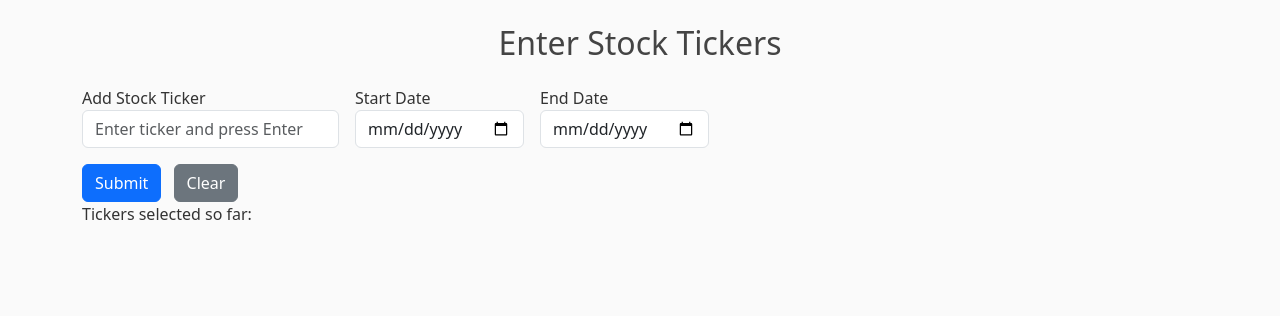
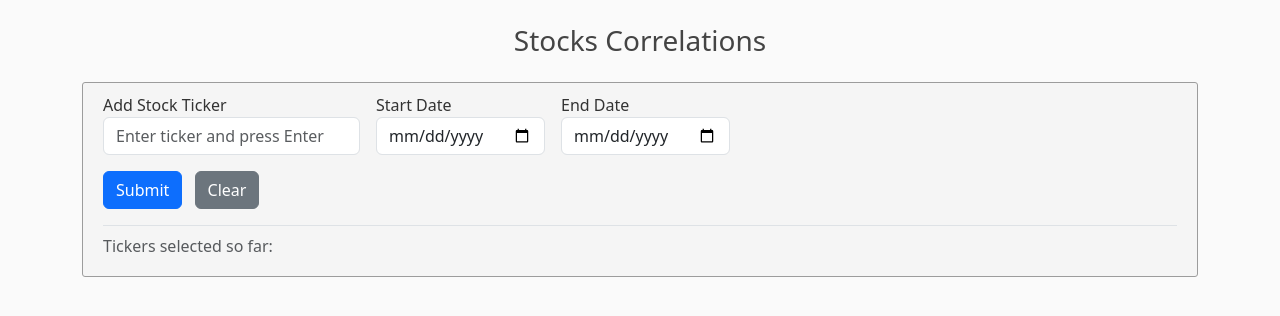
Before and after one commit to mmarach/stock-correlations, a Flask app: page / in a window 1280 px wide. Shown: the top 316 px of the page. Run offline with Flask 3, Linux system fonts and the light colour scheme.

Commit message:
Added correlation matrix styling

```diff
--- a/data/correlations.py
+++ b/data/correlations.py
@@ -29,6 +29,8 @@ def calculate_correlations(stock_prices: pd.DataFrame) -> pd.DataFrame:
 def get_correlation_matrix(stocks: list[str], start_dt: date, end_dt: date, price_type: PriceType) -> pd.DataFrame:
     stock_prices = get_stock_prices(stocks, start_dt, end_dt, PriceType.CLOSE)
     corr_matrix = calculate_correlations(stock_prices)
+
+    corr_matrix.index.name = None
     return corr_matrix
 
 
--- a/forms.py
+++ b/forms.py
@@ -1,6 +1,6 @@
 from flask_wtf import FlaskForm
 from wtforms import StringField, HiddenField, SubmitField, DateField
-from wtforms.validators import DataRequired
+from wtforms.validators import DataRequired, ValidationError
 
 
 class TickerForm(FlaskForm):
@@ -9,3 +9,7 @@ class TickerForm(FlaskForm):
     tickerInput = StringField(label='Add Stock Ticker')
     tickers = HiddenField(validators=[DataRequired()])  # Hidden field to store all tickers
     submit = SubmitField(label='Submit')
+
+    def validate_end_date(self, filed):
+        if filed.data <= self.start_date.data:
+            raise ValidationError('Finish date must more or equal start date.')
--- a/static/main.css
+++ b/static/main.css
@@ -8,19 +8,17 @@ h1, h2, h3, h4, h5, h6 {
   color: #444444;
 }
 
-table.data {
-    width: 50%;
-    border-collapse: collapse;
-    margin-top: 10px;
-}
-
-table {
-    width: 50%;
-    border-collapse: collapse;
-    margin-top: 10px;
+.controls-section {
+  background: #f5f5f5;
+  padding: 10px 20px;
+  border: 1px solid #9c9c9c;
+  border-radius: 3px;
+  margin-bottom: 20px;
 }
 
 .corr-table {
+    margin-top: 10px;
+    width: 50%;
     font-size: 11pt;
     font-family: Arial;
     border-collapse: collapse;
@@ -28,7 +26,7 @@ table {
 }
 
 .corr-table td, th {
-    border: 1px solid black;
+    border: 1px solid #9c9c9c;
     padding: 5px;
     text-align: center; /* Center align text */
     white-space: nowrap; /* Prevent text wrapping */
@@ -36,7 +34,18 @@ table {
 }
 
 .corr-table tr:nth-child(even) {
-    background: #E0E0E0;
+    background: #f5f5f5;
+}
+
+.corr-table th {
+    background-color: #d9dddc; /* Light blue color */
+    color: #48494b;
+}
+
+/* Light blue background for the entire first column */
+.corr-table th:first-child {
+    background-color: #d9dddc; /* Light blue color */
+    color: #48494b;
 }
 
 .corr-table tr:hover {
--- a/templates/index.html
+++ b/templates/index.html
@@ -11,32 +11,37 @@
 </head>
 <body class="container mt-4">
 
-    <h2 class="text-center mb-4">Enter Stock Tickers</h2>
-
+    <h3 class="text-center mb-4">Stocks Correlations</h3>
+    <div class="controls-section">
         <form id="tickerForm" method="post" action="{{ url_for('submit') }}">
             {{ form.hidden_tag() }}  <!-- CSRF Token and hidden fields -->
-
-        <div class="d-flex flex-wrap align-items-end gap-3">
-            <div class="w-auto">
+            <fieldset class="d-flex flex-wrap align-items-end gap-3">
+                <div class="form-group w-auto">
                     {{ form.tickerInput.label(class="form-control-label") }}
                     {{ form.tickerInput(class_="form-control", id="tickerInput", placeholder="Enter ticker and press Enter") }}
                 </div>
-            <div>
+                <div class="form-group">
                     {{ form.start_date.label(class="form-control-label") }}
                     {{ form.start_date(class_="form-control") }}
                 </div>
-            <div>
+                <div class="form-group">
                     {{ form.end_date.label(class="form-control-label") }}
                     {{ form.end_date(class_="form-control") }}
                 </div>
-        </div>
-
+            </fieldset>
+            <div class="form-group">
                 {{ form.submit(class_="btn btn-primary mt-3") }}
                 <button type="button" id="clearButton" class="btn btn-secondary mt-3 ms-2">Clear</button>
+            </div>
         </form>
-
-    <p id="tickersList" class="form-label">Tickers selected so far: </p>
+        <div class="border-top pt-2 mt-3">
+            <p id="tickersList" class="form-label text-muted">Tickers selected so far: </p>
+        </div>
+    </div>
+    </div>
+    <div>
         <div id="correlationResults" class="mt-4"></div>
+    </div>
 
     <script>
         let tickers = [];
```
Lines whose indentation alone changed are shown as unchanged.
